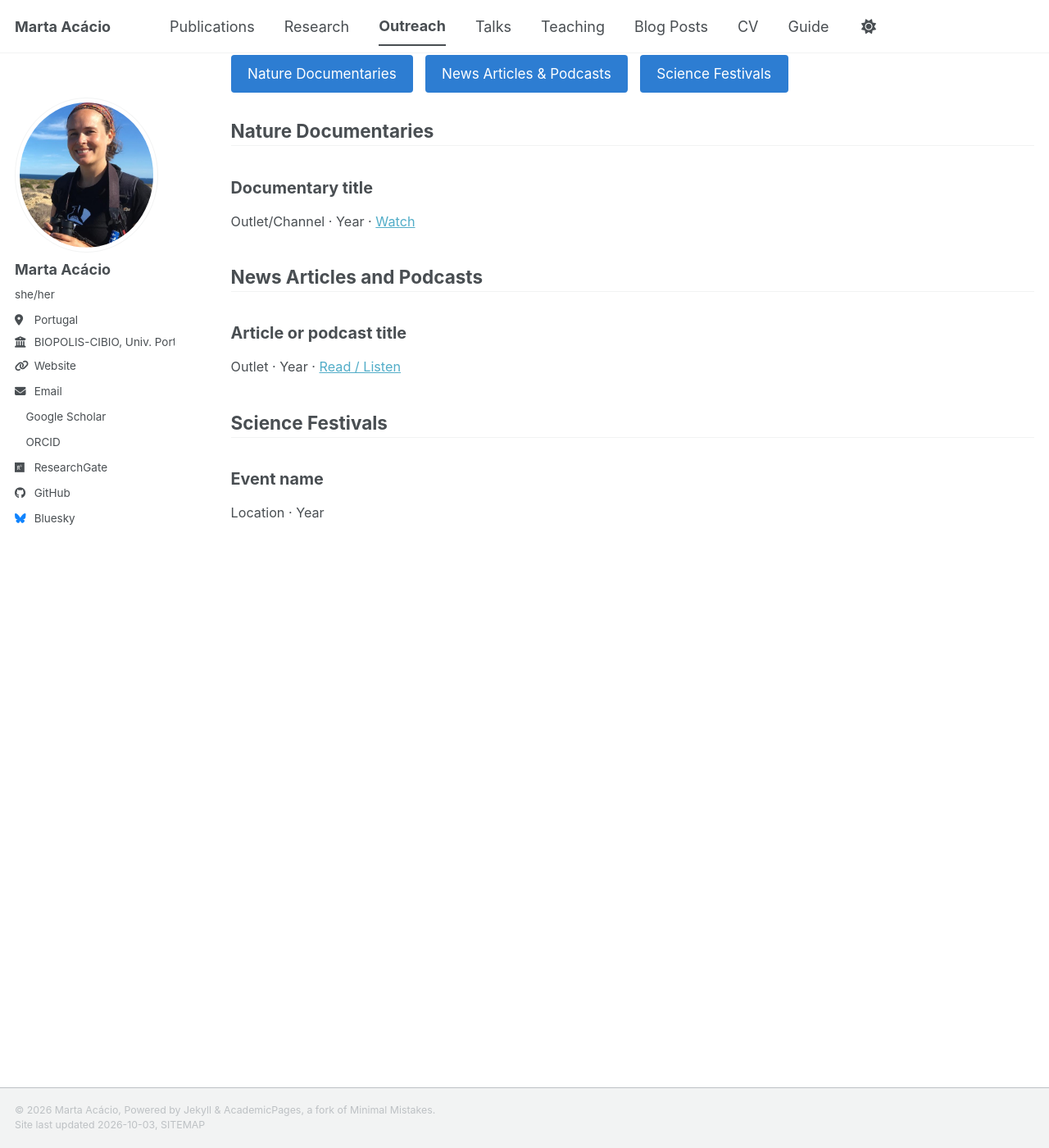
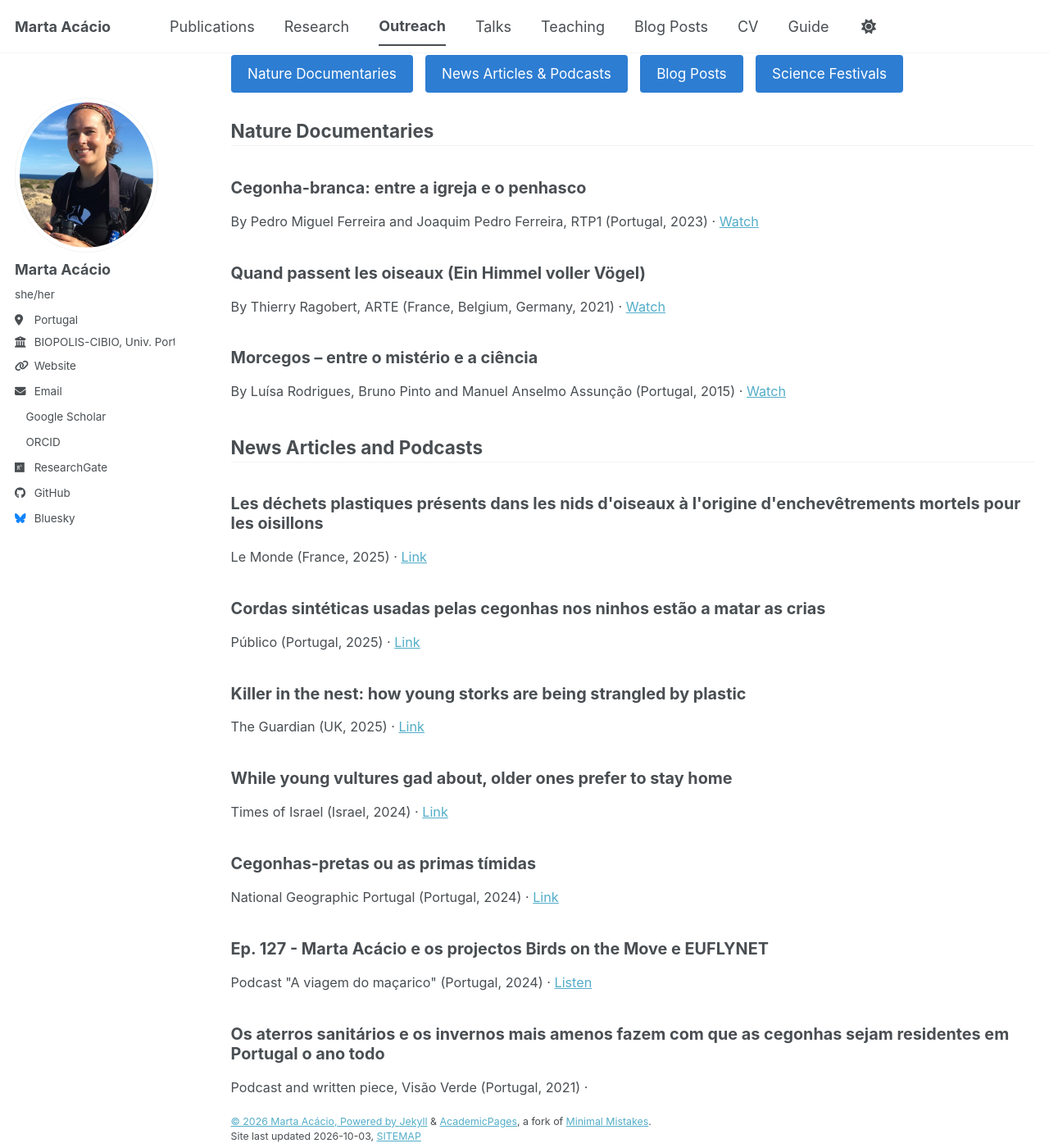
Before and after one commit to m-acacio/m-acacio.github.io, a Jekyll site: the page built from _pages/outreach.html, in a window 1280 px wide and 1400 px high, scrolled down 427 px. Shown: the whole window at 82% size. Built offline with Jekyll 4.4.1, drawn with Linux system fonts in a browser that asks for light colours; a style sheet for code colours, icons or effects is not loaded.

Commit message:
Update outreach.html

```diff
--- a/_pages/outreach.html
+++ b/_pages/outreach.html
@@ -24,6 +24,7 @@ author_profile: true
 <div class="outreach-buttons">
   <a href="#documentaries">Nature Documentaries</a>
   <a href="#news">News Articles &amp; Podcasts</a>
+  <a href="#blogs">Blog Posts</a>
   <a href="#festivals">Science Festivals</a>
 </div>
 
@@ -31,22 +32,53 @@ author_profile: true
 <hr style="margin-top: 0.3em;" />
 
 <div class="list__item"><article class="archive__item">
-<h2 class="archive__item-title" style="font-size: 1.1em;">Documentary title</h2>
-<p style="font-size: 0.9em;">Outlet/Channel · Year · <a href="#">Watch</a></p>
+<h2 class="archive__item-title" style="font-size: 1.1em;">Cegonha-branca: entre a igreja e o penhasco</h2>
+<p style="font-size: 0.9em;">By Pedro Miguel Ferreira and Joaquim Pedro Ferreira, RTP1 (Portugal, 2023) · <a href="https://www.rtp.pt/programa/tv/p44710">Watch</a></p>
+</article></div>
+
+<div class="list__item"><article class="archive__item">
+<h2 class="archive__item-title" style="font-size: 1.1em;">Quand passent les oiseaux (Ein Himmel voller Vögel)</h2>
+<p style="font-size: 0.9em;">By Thierry Ragobert, ARTE (France, Belgium, Germany, 2021) · <a href="https://vimeo.com/623507829?embedded=true&source=vimeo_logo&owner=5697631">Watch</a></p>
+</article></div>
+
+<div class="list__item"><article class="archive__item">
+<h2 class="archive__item-title" style="font-size: 1.1em;">Morcegos – entre o mistério e a ciência</h2>
+<p style="font-size: 0.9em;">By Luísa Rodrigues, Bruno Pinto and Manuel Anselmo Assunção (Portugal, 2015) · <a href="https://vimeo.com/108404631">Watch</a></p>
 </article></div>
 
 <h2 class="page__title outreach-section" id="news" style="margin-bottom: 0.2em; margin-top: 2em;">News Articles and Podcasts</h2>
 <hr style="margin-top: 0.3em;" />
 
 <div class="list__item"><article class="archive__item">
-<h2 class="archive__item-title" style="font-size: 1.1em;">Article or podcast title</h2>
-<p style="font-size: 0.9em;">Outlet · Year · <a href="#">Read / Listen</a></p>
+<h2 class="archive__item-title" style="font-size: 1.1em;">Les déchets plastiques présents dans les nids d'oiseaux à l'origine d'enchevêtrements mortels pour les oisillons</h2>
+<p style="font-size: 0.9em;">Le Monde (France, 2025) · <a href="https://www.lemonde.fr/planete/article/2025/08/10/les-dechets-plastiques-presents-dans-les-nids-d-oiseaux-a-l-origine-d-enchevetrements-mortels-pour-les-oisillons_6627944_3244.html">Link</a></p>
 </article></div>
 
-<h2 class="page__title outreach-section" id="festivals" style="margin-bottom: 0.2em; margin-top: 2em;">Science Festivals</h2>
-<hr style="margin-top: 0.3em;" />
+<div class="list__item"><article class="archive__item">
+<h2 class="archive__item-title" style="font-size: 1.1em;">Cordas sintéticas usadas pelas cegonhas nos ninhos estão a matar as crias</h2>
+<p style="font-size: 0.9em;">Público (Portugal, 2025) · <a href="https://www.publico.pt/2025/07/23/azul/noticia/cordas-sinteticas-usadas-cegonhas-ninhos-estao-matar-crias-2141098">Link</a></p>
+</article></div>
 
 <div class="list__item"><article class="archive__item">
-<h2 class="archive__item-title" style="font-size: 1.1em;">Event name</h2>
-<p style="font-size: 0.9em;">Location · Year</p>
+<h2 class="archive__item-title" style="font-size: 1.1em;">Killer in the nest: how young storks are being strangled by plastic</h2>
+<p style="font-size: 0.9em;">The Guardian (UK, 2025) · <a href="https://www.theguardian.com/environment/2025/jul/14/discarded-plastic-baler-twine-killing-birds-white-storks-aoe">Link</a></p>
 </article></div>
+
+<div class="list__item"><article class="archive__item">
+<h2 class="archive__item-title" style="font-size: 1.1em;">While young vultures gad about, older ones prefer to stay home</h2>
+<p style="font-size: 0.9em;">Times of Israel (Israel, 2024) · <a href="https://www.timesofisrael.com/while-young-vultures-like-to-gad-about-older-ones-prefer-to-stay-home/">Link</a></p>
+</article></div>
+
+<div class="list__item"><article class="archive__item">
+<h2 class="archive__item-title" style="font-size: 1.1em;">Cegonhas-pretas ou as primas tímidas</h2>
+<p style="font-size: 0.9em;">National Geographic Portugal (Portugal, 2024) · <a href="https://www.nationalgeographic.pt/mundo-animal/cegonha-preta-primas-timidas-alentejo_4725">Link</a></p>
+</article></div>
+
+<div class="list__item"><article class="archive__item">
+<h2 class="archive__item-title" style="font-size: 1.1em;">Ep. 127 - Marta Acácio e os projectos Birds on the Move e EUFLYNET</h2>
+<p style="font-size: 0.9em;">Podcast "A viagem do maçarico" (Portugal, 2024) · <a href="https://open.spotify.com/episode/6QWbO6vFvwdaN3sH45mGZ8?si=8d03ca812a4145c4">Listen</a></p>
+</article></div>
+
+<div class="list__item"><article class="archive__item">
+<h2 class="archive__item-title" style="font-size: 1.1em;">Os aterros sanitários e os invernos mais amenos fazem com que as cegonhas sejam residentes em Portugal o ano todo</h2>
+<p style="font-size: 0.9em;">Podcast and written piece, Visão Verde (Portugal, 2021) · <a href="https://visao.sapo.pt/visao_verde/conversas-verdes/2021-06-22-os-aterros-sanitarios-e-os-invernos-mais-a
```
